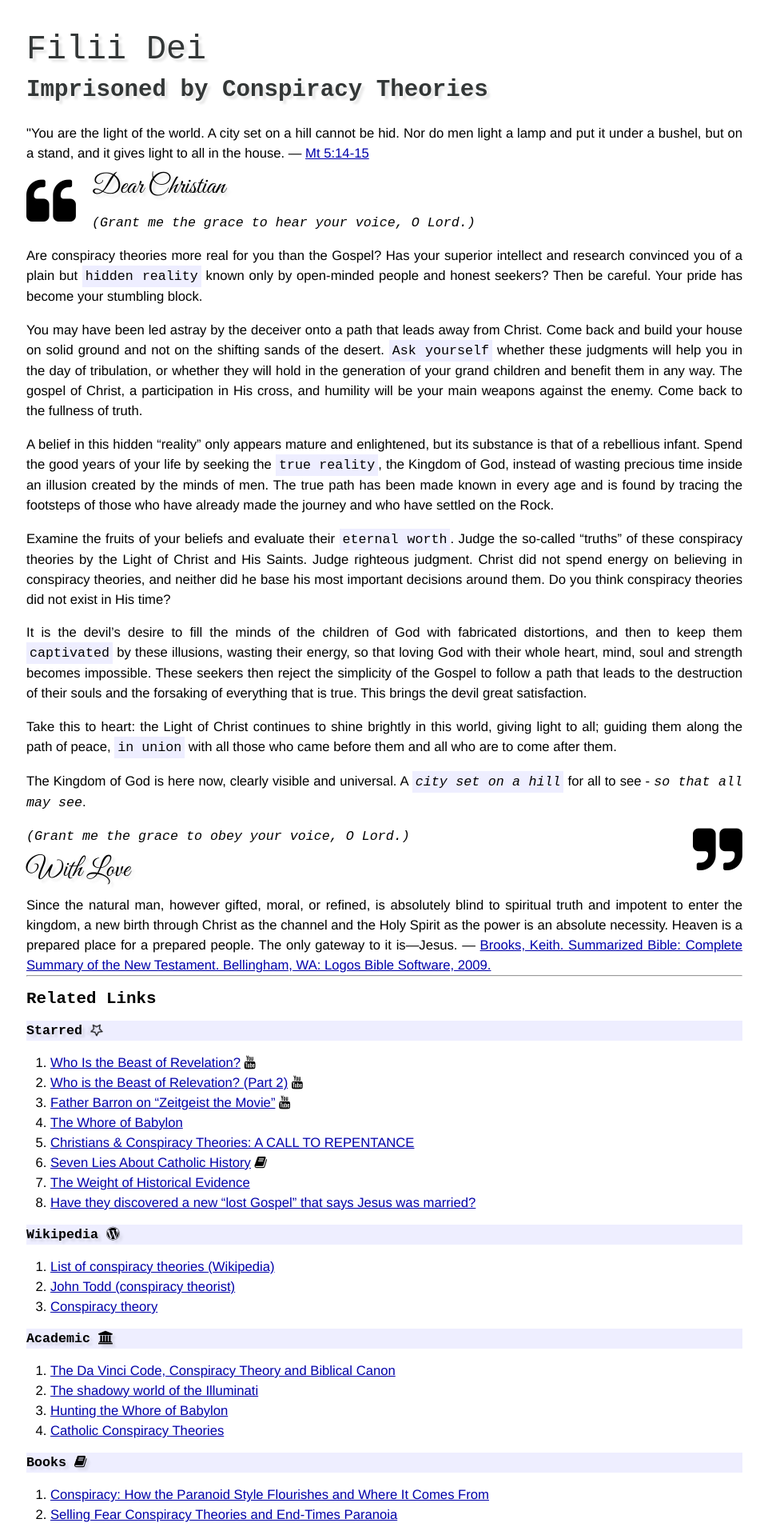
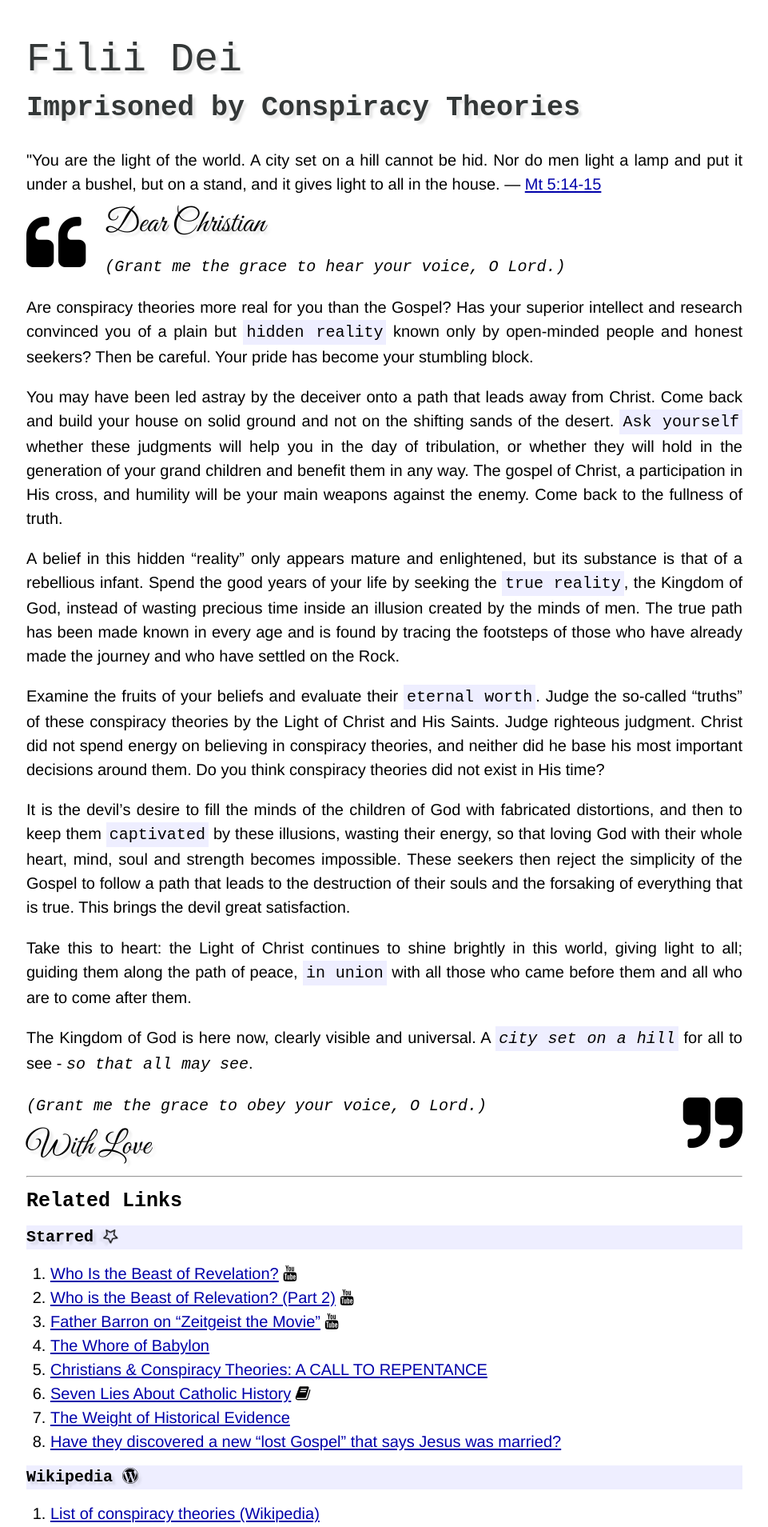
Before and after one commit to afrikatoliek/afrikatoliek.github.io, a Jekyll site: the page built from _posts/2014-12-15-conspiracy-theories.md, in a window 1280 px wide. Shown: the top 1909 px of the page at 80% size, without its empty margins (159-1120 px from the left). Built offline with Jekyll 4.4.1, drawn with Linux system fonts in a browser that asks for light colours; nearby versions of some CDN libraries; some web fonts are replaced.

Commit message:
More readability adjustments.

```diff
--- a/_posts/2014-12-15-conspiracy-theories.md
+++ b/_posts/2014-12-15-conspiracy-theories.md
@@ -10,7 +10,7 @@
 {{ page.title }}
 ================
 
-<biblia:bibleverse theme="header" resource="rsvce" width="100%" height="344px" reference="Mt5.14-15"><blockquote style="width:100%;">"You are the light of the world. A city set on a hill cannot be hid. Nor do men light a lamp and put it under a bushel, but on a stand, and it gives light to all in the house. &mdash; <a target="_blank" href = "http://biblia.com/bible/rsvce/Mt5.14-15">Mt 5:14-15</a></blockquote></biblia:bibleverse>
+<biblia:bibleverse theme="header" resource="rsvce" width="512px" height="288px" reference="Mt5.14-15"><blockquote style="width:100%;">"You are the light of the world. A city set on a hill cannot be hid. Nor do men light a lamp and put it under a bushel, but on a stand, and it gives light to all in the house. &mdash; <a target="_blank" href = "http://biblia.com/bible/rsvce/Mt5.14-15">Mt 5:14-15</a></blockquote></biblia:bibleverse>
 
 <i class="fa fa-quote-left fa-4x pull-left"></i> <span class="letter">Dear Christian</span>
 
@@ -34,15 +34,12 @@
 
 <span class="letter">With Love</span>
 
-<biblia:quotebuilder width="100%" resource="SUMMBBLNT" startPosition="Article=JN.3|ArticleLength=889|Context=nclusion:%20Since%20the%20|Offset=196|OffsetInContext=10|Resource=LLS:SUMMBBLNT|Version=2009-10-26T19:56:40Z" endPosition="Article=JN.3|ArticleLength=889|Context=%20is—Jesus.%0aKey%20Word:|Offset=511|OffsetInContext=10|Resource=LLS:SUMMBBLNT|Version=2009-10-26T19:56:40Z"><blockquote style="width:100%;">Since the natural man, however gifted, moral, or refined, is absolutely blind to spiritual truth and impotent to enter the kingdom, a new birth through Christ as the channel and the Holy Spirit as the power is an absolute necessity. Heaven is a prepared place for a prepared people. The only gateway to it is—Jesus. &mdash; <a target="_blank" href = "https://biblia.com/books/SUMMBBLNT/article/JN.3?offset=196">Brooks, Keith. Summarized Bible: Complete Summary of the New Testament. Bellingham, WA: Logos Bible Software, 2009.
-</a></blockquote> </biblia:quotebuilder>
-
 ---
 
 Related Links
 -------------
 
-### Starred <span class="animated anim-repeater"><i class="fa fa-star-o fa-spin bg-color1 fg-black"></i></span>
+### Starred <span class="animated anim-repeater"><i class="fa fa-star-o fa-spin"></i></span>
 1. [Who Is the Beast of Revelation?](https://www.youtube.com/watch?v=4Naznbw0-6E) <i class="fa fa-youtube"></i>
 1. [Who is the Beast of Relevation? (Part 2)](https://www.youtube.com/watch?v=nwkJBo3-HOA) <i class="fa fa-youtube"></i>
 1. [Father Barron on "Zeitgeist the Movie"](https://www.youtube.com/watch?feature=player_embedded&v=wZk9Lb22KrE) <i class="fa fa-youtube">
--- a/css/screen.css
+++ b/css/screen.css
@@ -63,7 +63,7 @@
   }
 
 .site {
-  font-size: 125%;
+  font-size: 150%;
   text-align: justify;
   width: 70%;
   margin: 3em auto 2em auto;
```
